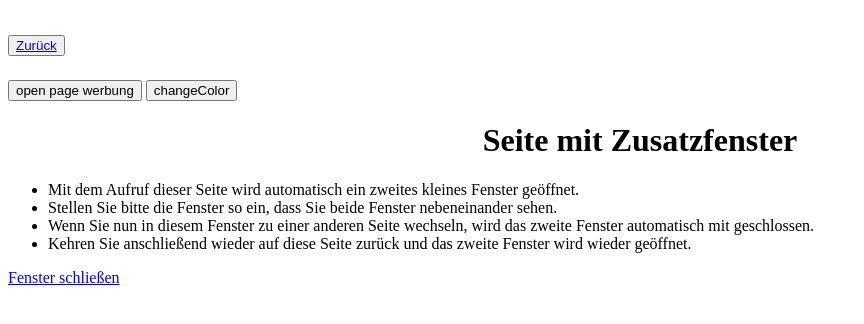
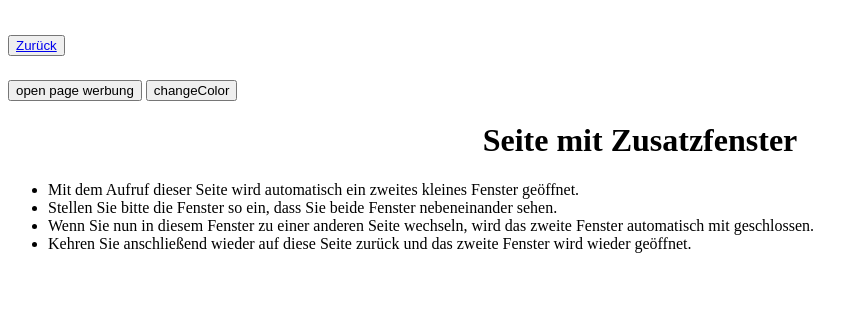
Before and after one commit to Vladimir766/Vladimir766.github.io, a plain HTML site: page Augaben3/html3.html in a window 1280 px wide. Shown: the whole page, without its empty margins (0-864 px from the left). Drawn offline with Linux system fonts and the light colour scheme; files that its build step writes are made by us from their sources.

Commit message:
Update html3.html

```diff
--- a/Augaben3/html3.html
+++ b/Augaben3/html3.html
@@ -18,7 +18,7 @@
   <li>Kehren Sie anschließend  wieder auf diese Seite zurück und das zweite Fenster wird wieder geöffnet.</li>
   </ul>
 
-  <a href="javascript:window.close()">Fenster schließen</a>
+
 
 
 
```
